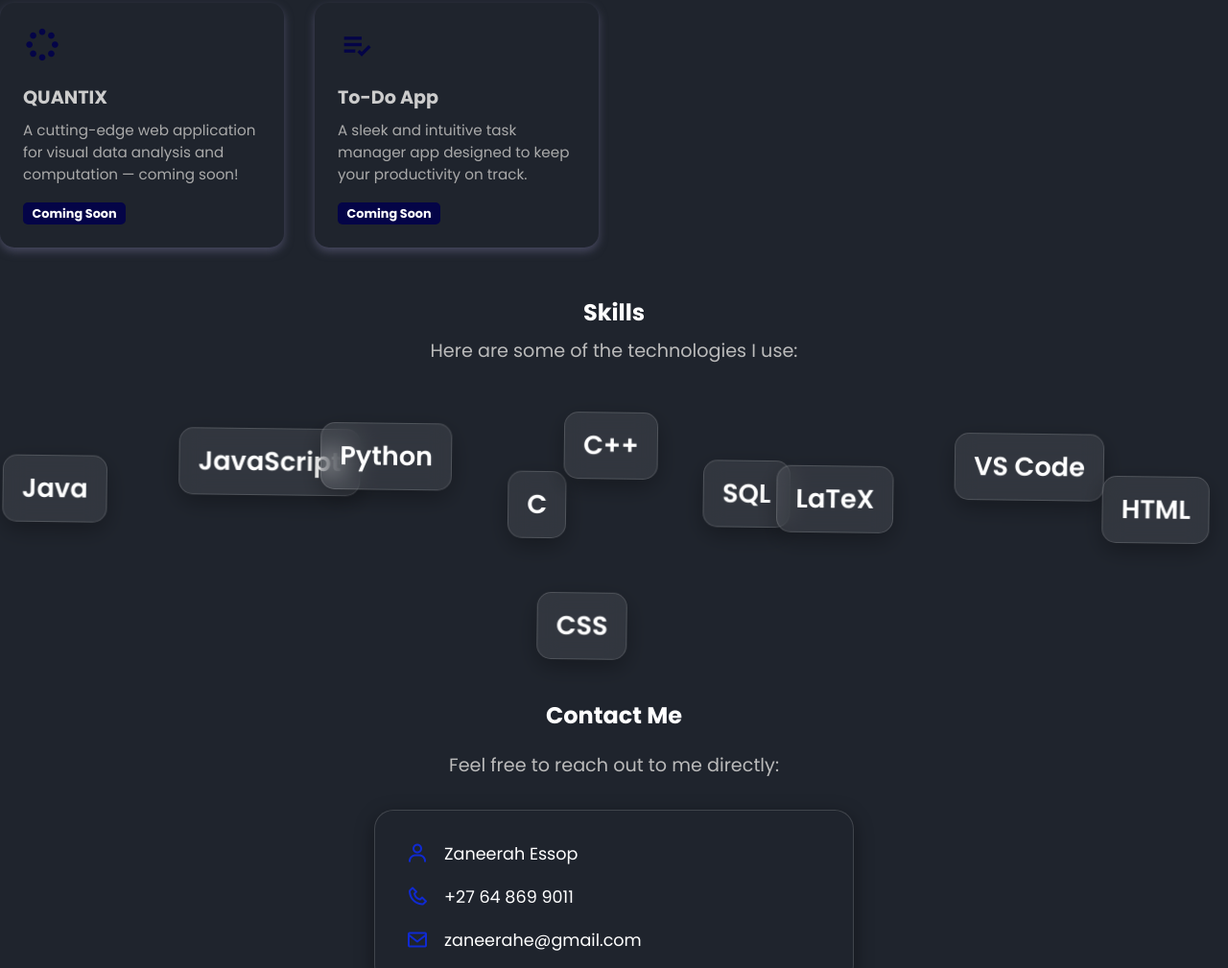
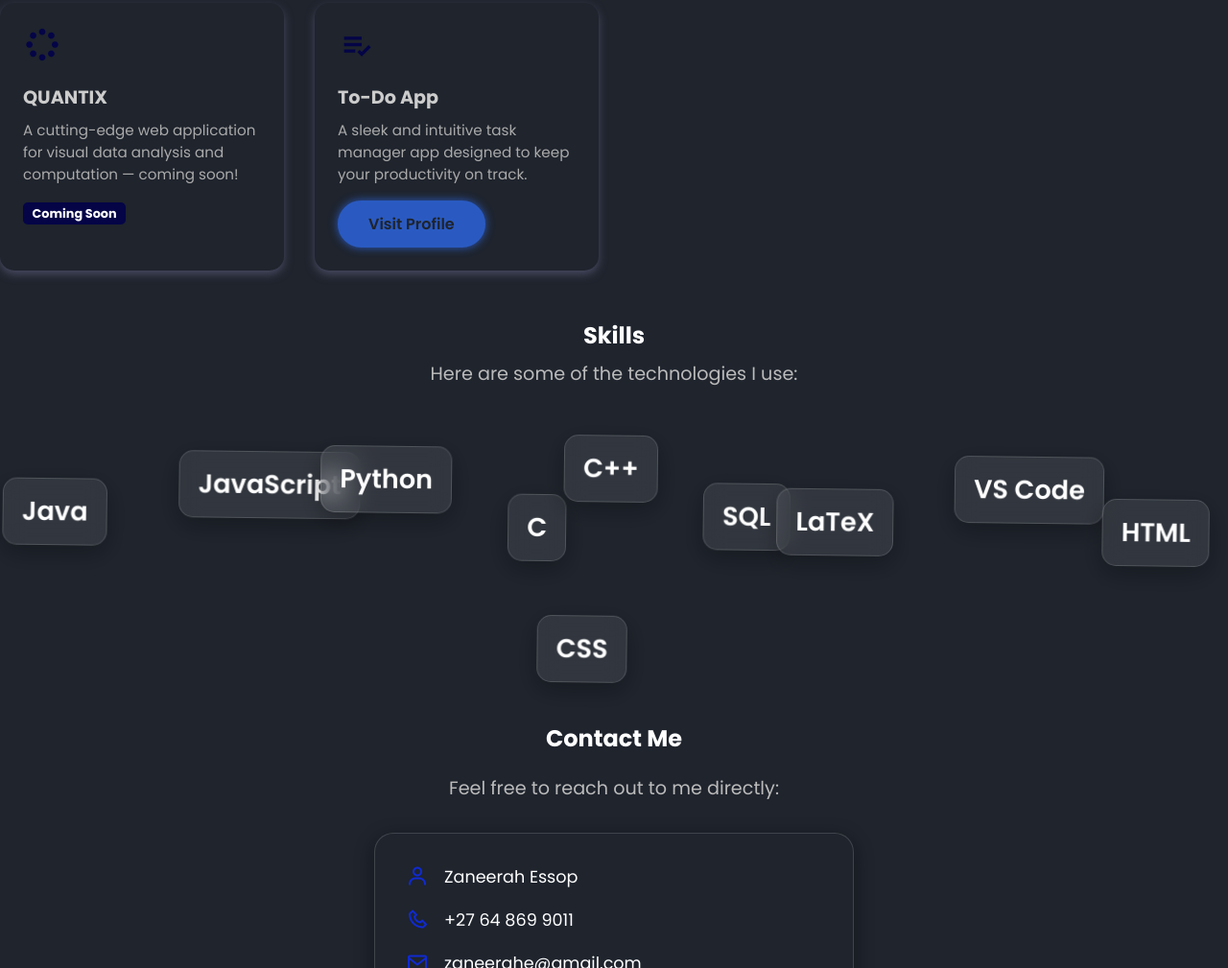
Before and after one commit to ZaneerahEssop/Portfolio, a plain HTML site: page index.html in a window 1280 px wide. Shown: the part 1941-2950 px from the top of the page at 96% size. Drawn offline with nearby package versions, Linux system fonts and the light colour scheme.

Commit message:
changed the to do app link

```diff
--- a/index.html
+++ b/index.html
@@ -130,7 +130,7 @@
         <i class='bx bx-list-check project-icon'></i>
         <h3>To-Do App</h3>
         <p>A sleek and intuitive task manager app designed to keep your productivity on track.</p>
-        <span class="tag">Coming Soon</span>
+        <a href="https://zinni09.github.io/to-do-list-app/" target="_blank" class="btn">Visit Profile</a>
       </div>
 
     </div>
```
